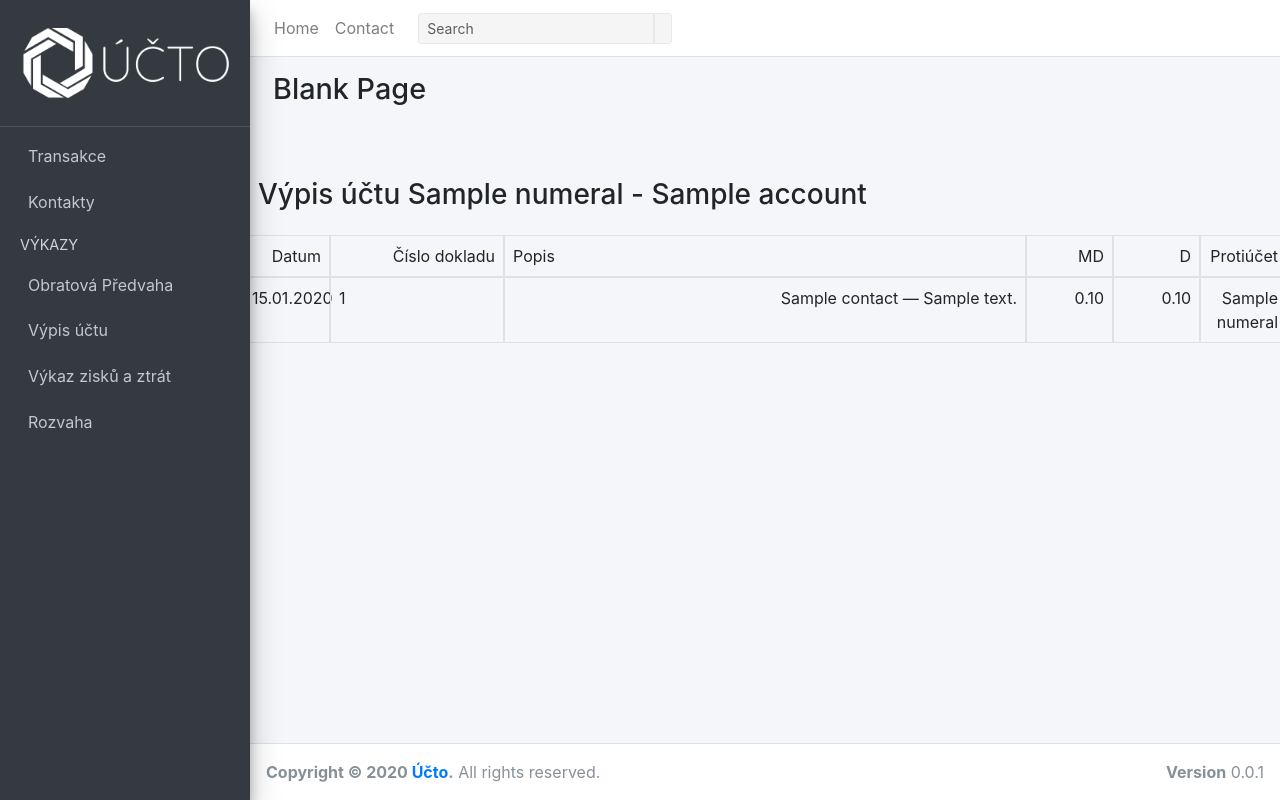
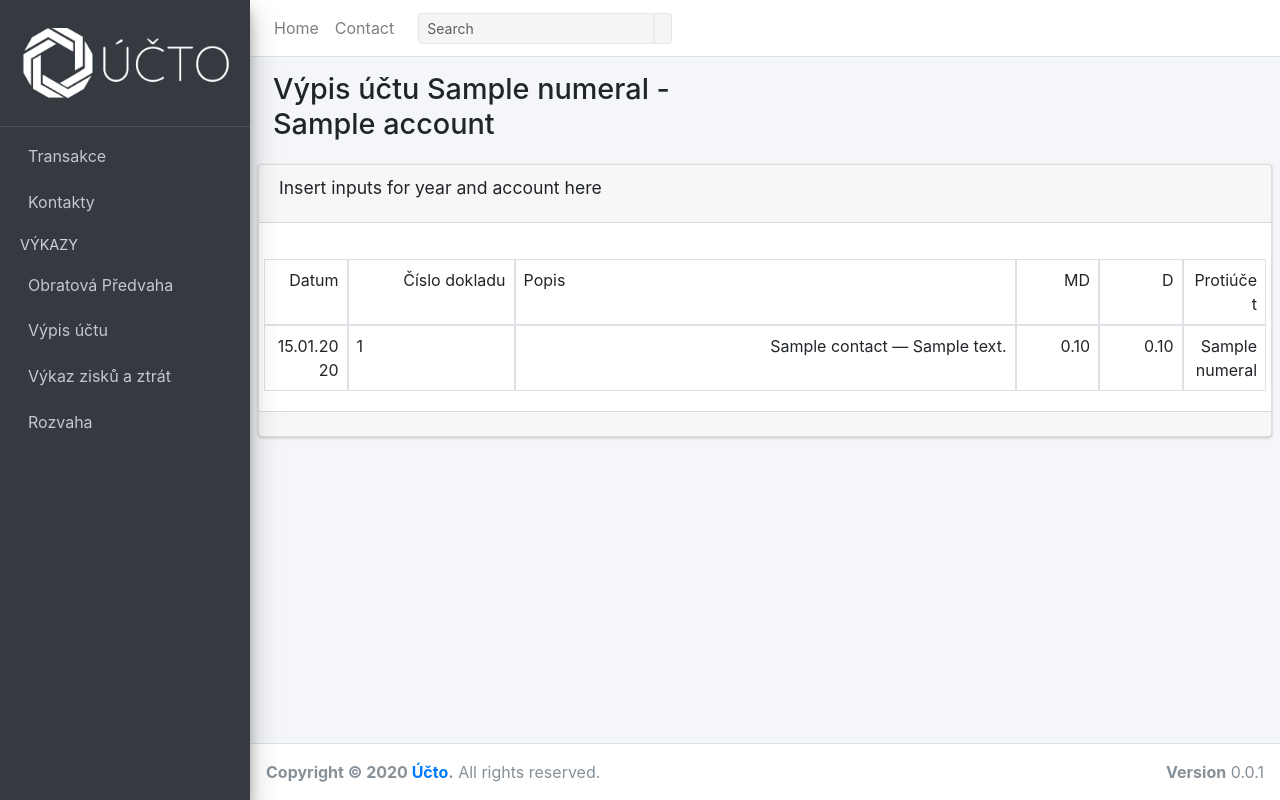
Before and after one commit to kevinkopf/ucto, a Symfony app: template templates/page.accountStatement.html.twig in a window 1280 px wide. Run offline with Twig, Linux system fonts and the light colour scheme; the template is opened without the code that fills it: most values are stand-ins (such as "Sample title", 1, 10 or a date in 2020); style sheets or scripts are compiled from the project's sources; some libraries are stand-ins or nearby versions; some web fonts are replaced.

Commit message:
Some improvements on the account statement page

```diff
--- a/templates/page.accountStatement.html.twig
+++ b/templates/page.accountStatement.html.twig
@@ -1,11 +1,15 @@
 {% extends "layout.base.html.twig" %}
 
+{% block header %}
+  Výpis účtu {{ account.numeral }} - {{ account.name }}
+{% endblock %}
+
 {% block contents %}
-  <div class="row mt-5">
-    <div class="col-12 h3">
-      Výpis účtu {{ account.numeral }} - {{ account.name }}
+  <div class="card">
+    <div class="card-header">
+      <h3 class="card-title">Insert inputs for year and account here</h3>
     </div>
-  </div>
+    <div class="card-body">
       <div class="row mt-3">
         <div class="col-1 p-2 border text-right">
           Datum
@@ -50,6 +54,12 @@
           </div>
         </div>
       {% endfor %}
+    </div>
+    <!-- /.card-body -->
+    <div class="card-footer">
+    </div>
+    <!-- /.card-footer-->
+  </div>
 {% endblock %}
 {% block additionalStyles %}
   <style>
```
Lines whose indentation alone changed are shown as unchanged.
